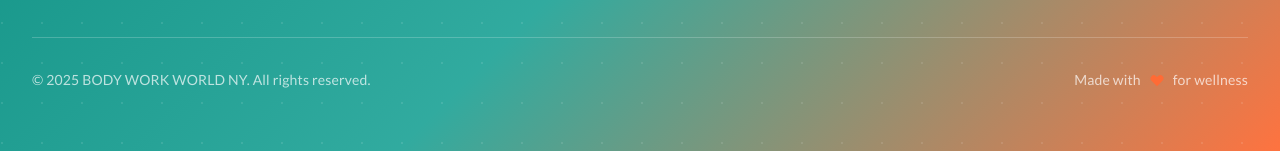
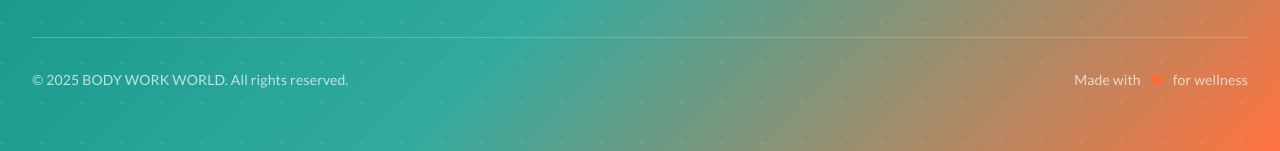
Before and after one commit to Werosh/BODY-WORK-WORLD-NY, a React (Vite) app: page / in a window 1280 px wide. Shown: the part 5799-5950 px from the top of the page. Built offline with nearby package versions, Linux system fonts and the light colour scheme; no server answers.

Commit message:
Update Footer component copyright text to remove "NY" for a cleaner presentation.

```diff
--- a/src/components/Footer.jsx
+++ b/src/components/Footer.jsx
@@ -198,7 +198,7 @@ function Footer({ scrollToSection }) {
         <div className="border-t border-white/20 pt-8">
           <div className="flex flex-col md:flex-row justify-between items-center space-y-4 md:space-y-0">
             <p className="text-white/70 text-sm">
-              &copy; {new Date().getFullYear()} BODY WORK WORLD NY. All rights
+              &copy; {new Date().getFullYear()} BODY WORK WORLD. All rights
               reserved.
             </p>
             <div className="flex items-center space-x-2 text-white/70 text-sm">
```
